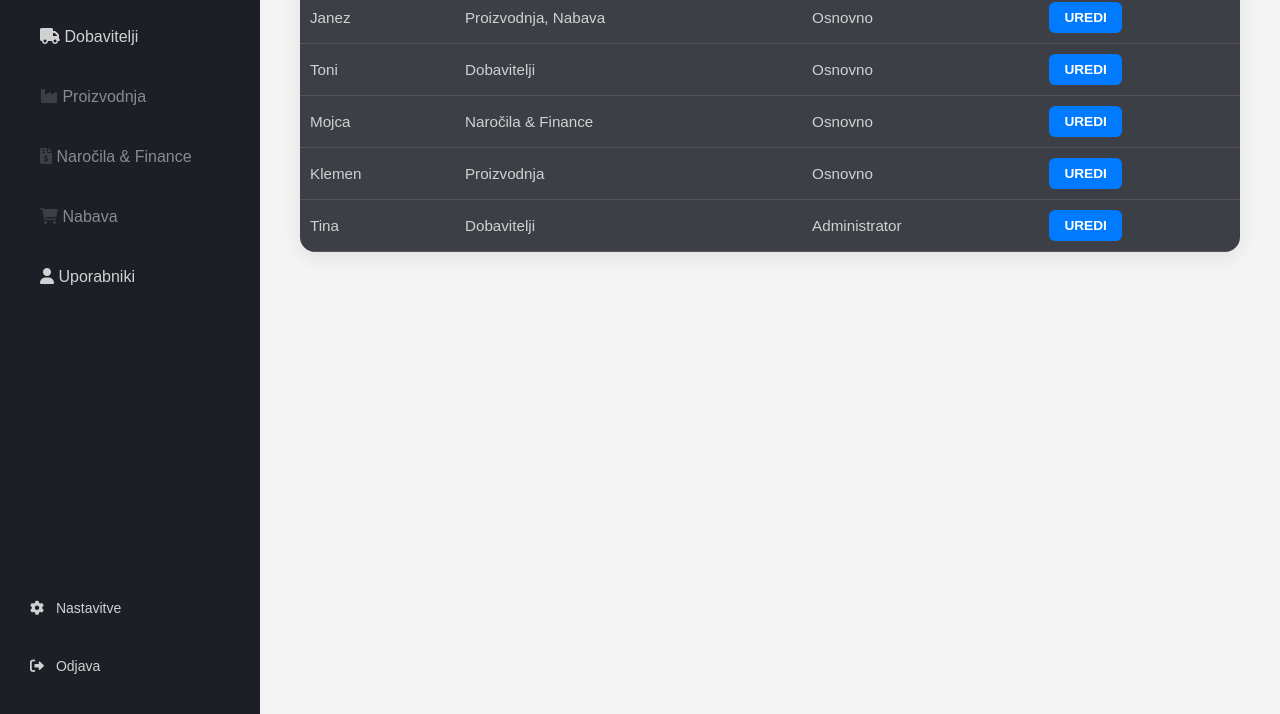
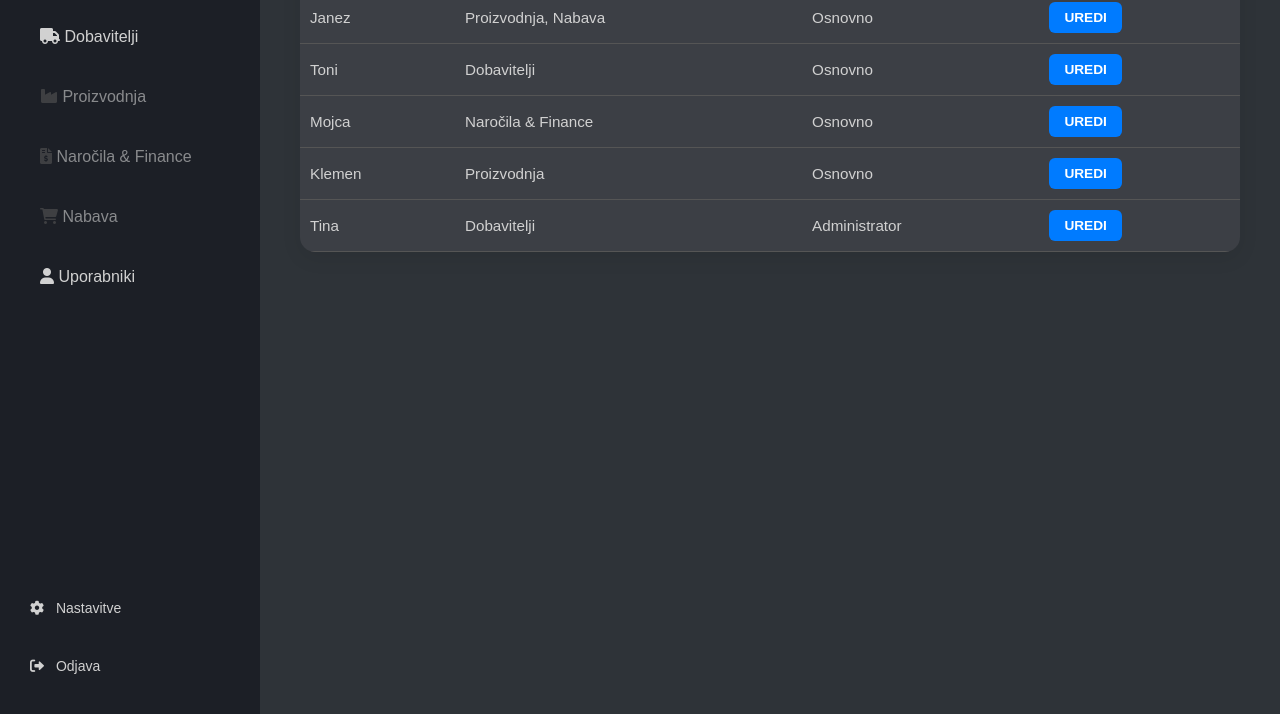
Before and after one commit to blazgrilj/blazgrilj.github.io, a plain HTML site: page users.html in a window 1280 px wide. Shown: the part 86-800 px from the top of the page. Drawn offline with Linux system fonts and the light colour scheme.

Commit message:
Updated styles.css

```diff
--- a/styles.css
+++ b/styles.css
@@ -1,11 +1,11 @@
 :root {
-    --bg-color: #f4f4f4;
-    --text-color: #000000;
-    --header-bg-color: #3498db;
-    --sidebar-bg-color: #2c3e50;
-    --sidebar-header-bg-color: #34495e;
-    --tab-bg-color: #3498db;
-    --tab-hover-bg-color: #1abc9c;
+    --bg-color: #2e3338;
+    --text-color: #d1d1d1;
+    --header-bg-color: #34495e;
+    --sidebar-bg-color: #1c2833;
+    --sidebar-header-bg-color: #1f2d3a;
+    --tab-bg-color: #2980b9;
+    --tab-hover-bg-color: #3498db;
 }
 
 body.dark-mode {
```
